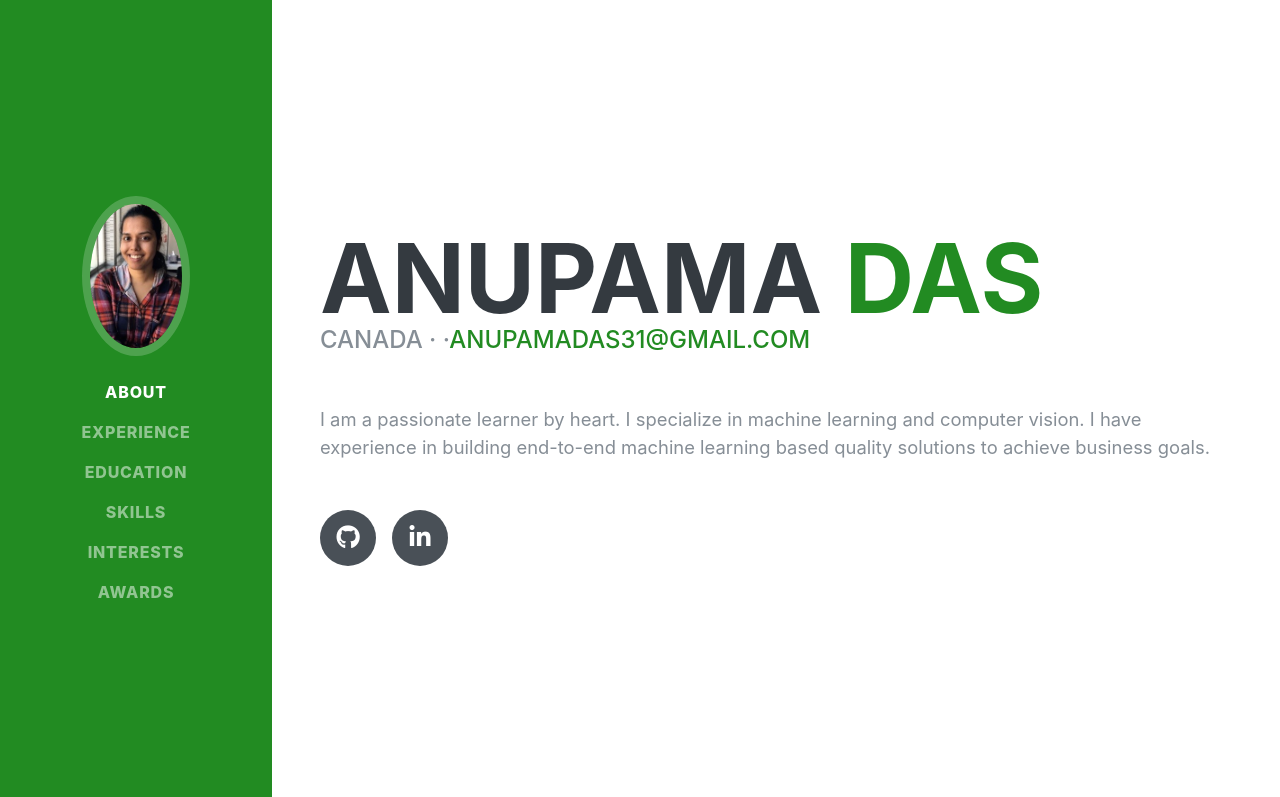
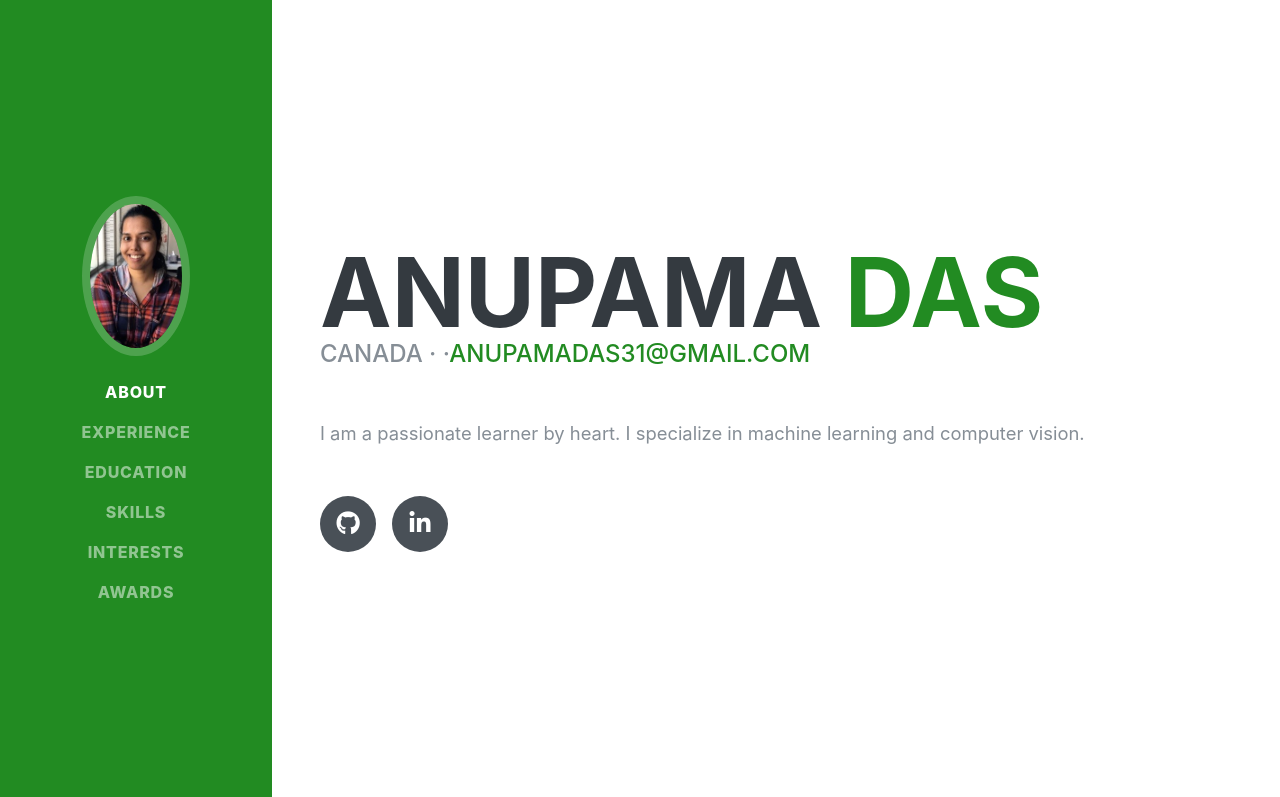
Before and after one commit to anupamadas31/anupamadas31.github.io, a Gatsby site: page / in a window 1280 px wide. Shown: the top 797 px of the page. Built offline with nearby package versions, Linux system fonts and the light colour scheme; Gatsby itself is replaced by a stand-in of ours; a web font is replaced by a local one.

Commit message:
Update index.js

```diff
--- a/src/pages/index.js
+++ b/src/pages/index.js
@@ -23,8 +23,7 @@ const IndexPage = () => (
             <a href={`mailto:${config.email}`}>{config.email}</a>
           </div>
           <p className="lead mb-5">
-            I am a passionate learner by heart. I specialize in machine learning and computer vision. I have experience in building
-            end-to-end machine learning based quality solutions to achieve business goals.
+            I am a passionate learner by heart. I specialize in machine learning and computer vision.
 
           </p>
           <div className="social-icons">
```
